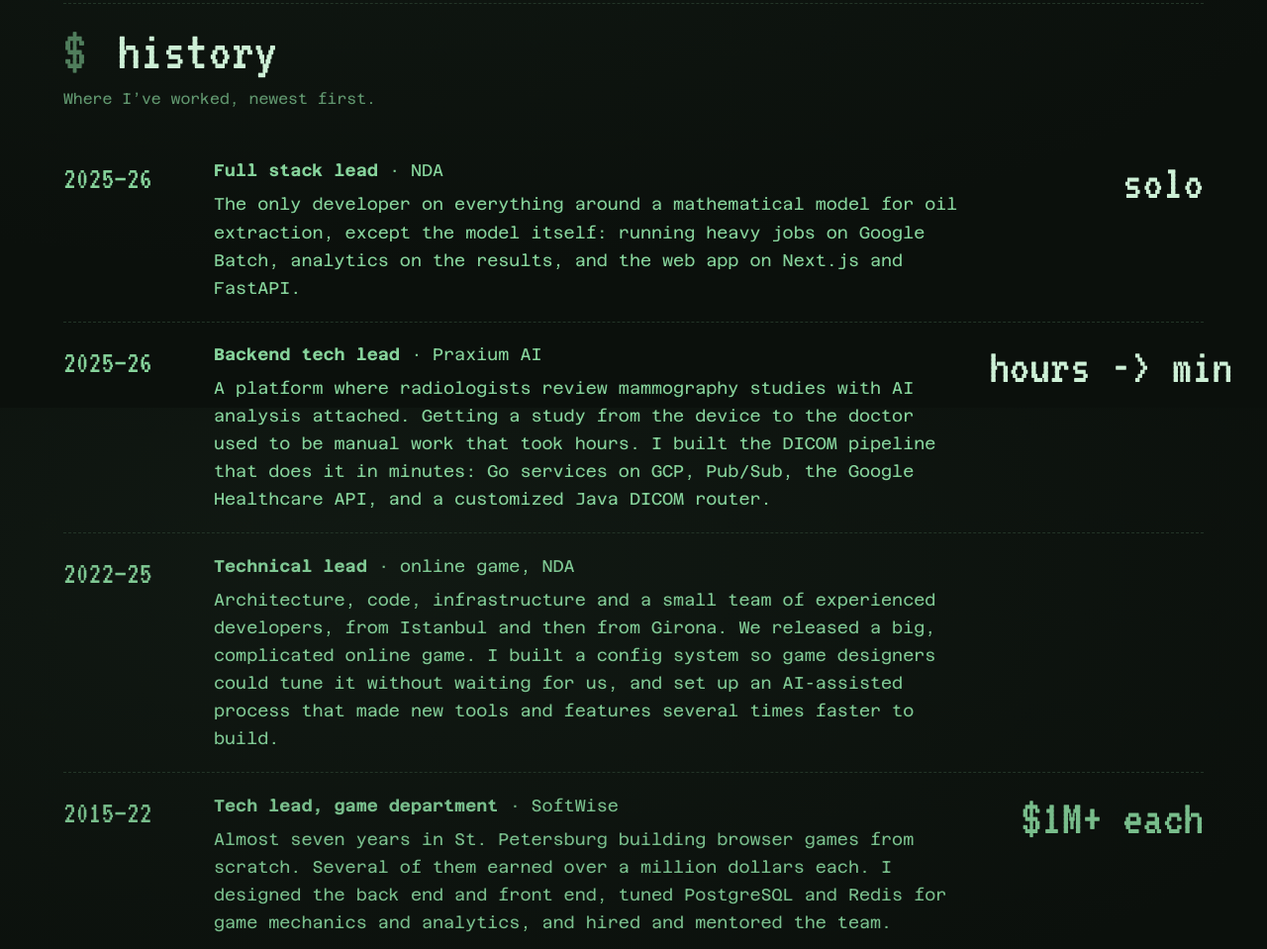
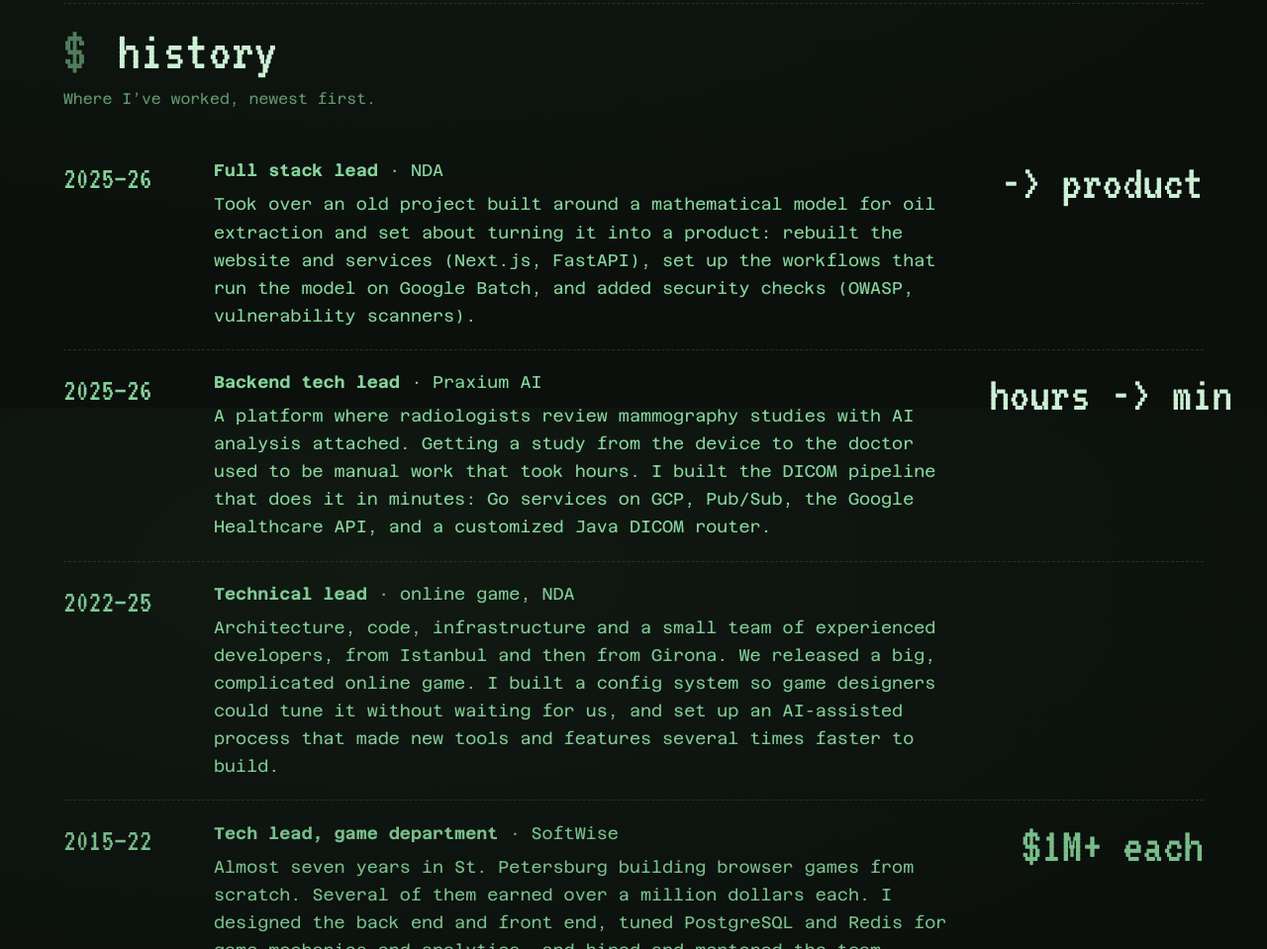
Before and after one commit to mderk/max-site, a plain HTML site: page index.html in a window 1280 px wide. Shown: the part 1988-2947 px from the top of the page at 99% size. Drawn offline with Linux system fonts and the light colour scheme.

Commit message:
Reword oil-extraction project entry

```diff
--- a/index.html
+++ b/index.html
@@ -122,10 +122,10 @@
         <p class="log__when">2025–26</p>
         <div class="log__body">
           <h3><span lang="en">Full stack lead</span><span lang="es">Líder full stack</span> <span class="at">· NDA</span></h3>
-          <p lang="en">The only developer on everything around a mathematical model for oil extraction, except the model itself: running heavy jobs on Google Batch, analytics on the results, and the web app on Next.js and FastAPI.</p>
-          <p lang="es">El único desarrollador de todo lo que rodea a un modelo matemático para la extracción de petróleo, salvo el propio modelo: ejecución de cálculos pesados en Google Batch, analítica de resultados y la aplicación web con Next.js y FastAPI.</p>
+          <p lang="en">Took over an old project built around a mathematical model for oil extraction and set about turning it into a product: rebuilt the website and services (Next.js, FastAPI), set up the workflows that run the model on Google Batch, and added security checks (OWASP, vulnerability scanners).</p>
+          <p lang="es">Heredé un proyecto antiguo en torno a un modelo matemático para la extracción de petróleo y me puse a convertirlo en un producto: rehíce la web y los servicios (Next.js, FastAPI), monté los flujos que ejecutan el modelo en Google Batch y añadí controles de seguridad (OWASP, escáneres de vulnerabilidades).</p>
         </div>
-        <p class="log__fact"><span lang="en">solo</span><span lang="es">en solitario</span></p>
+        <p class="log__fact"><span lang="en">-&gt; product</span><span lang="es">-&gt; producto</span></p>
       </li>
 
       <li class="log__row" style="--age:0">
```
